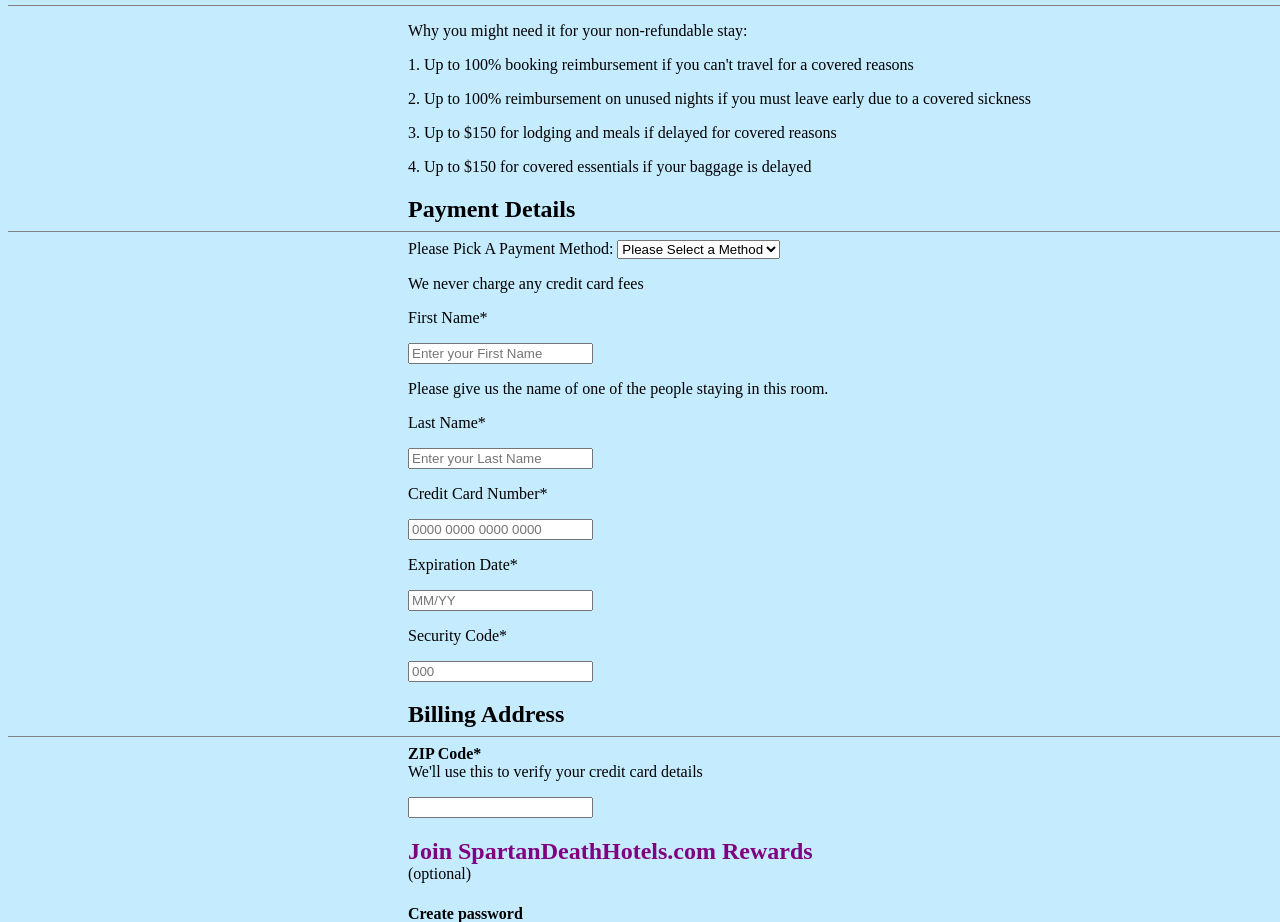
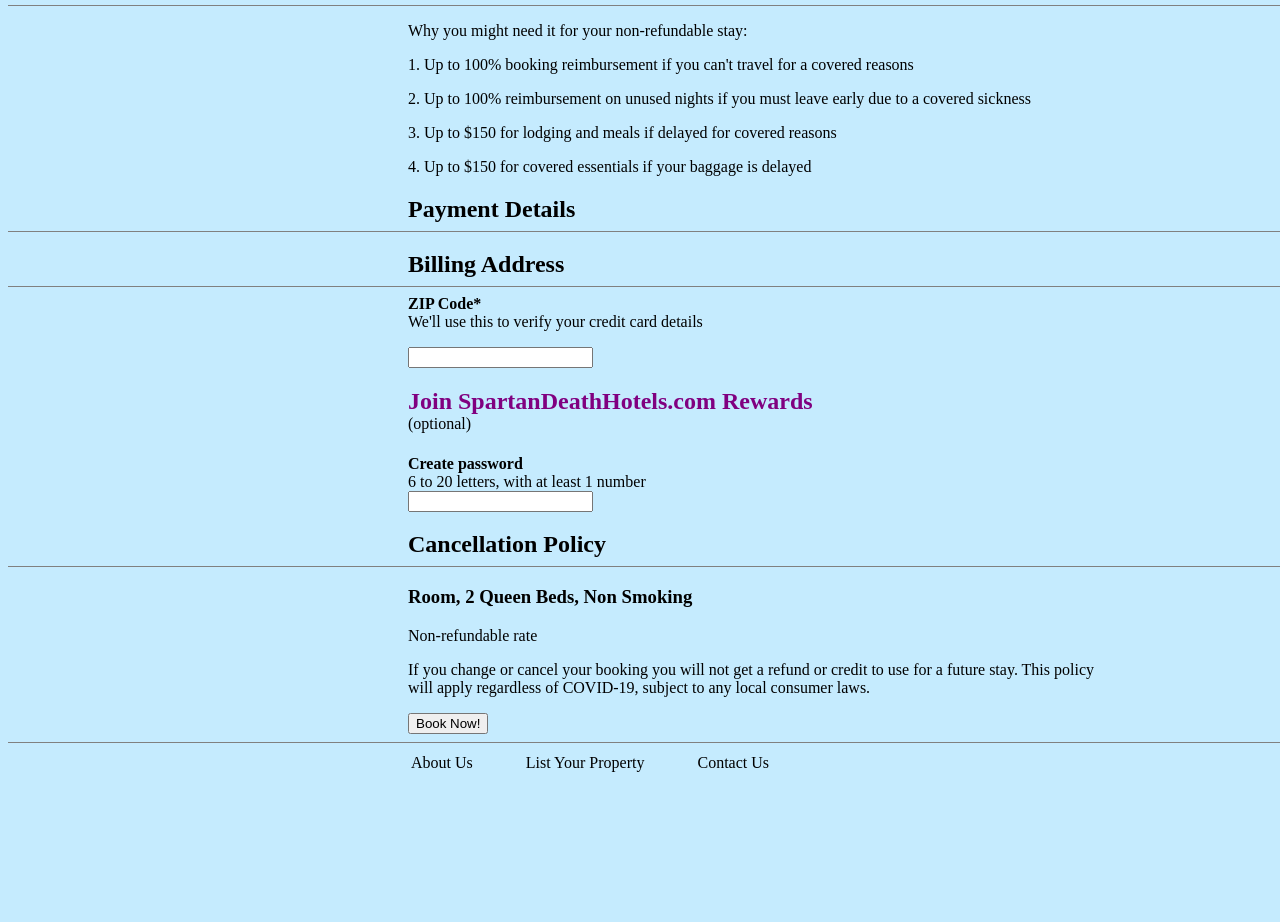
Before and after one commit to brendanrequierme/CMPE165, a PHP site: page /cmpe165/payment.php in a window 1280 px wide. Shown: the part 911-1833 px from the top of the page. After the commit the page ends 1683 px from the top, so only its background shows below. Run offline with PHP 8.4, Linux system fonts and the light colour scheme; some libraries are stand-ins or nearby versions.

Commit message:
Add files via upload

```diff
--- a/aboutpage.php
+++ b/aboutpage.php
@@ -5,6 +5,8 @@
 <!DOCTYPE html>
 
     <head>
+        <meta charset="utf-8">
+        <meta name="viewport" content="width=device-width, initial-scale=1">
         <title>About Us Page</title>
     </head>
 
--- a/contactpage.php
+++ b/contactpage.php
@@ -5,6 +5,8 @@
 <!DOCTYPE html>
 
     <head>
+        <meta charset="utf-8">
+        <meta name="viewport" content="width=device-width, initial-scale=1">
         <title>Contact Page</title>
     </head>
 
--- a/payment.php
+++ b/payment.php
@@ -5,6 +5,8 @@
 <!DOCTYPE html>
 
     <head>
+        <meta charset="utf-8">
+        <meta name="viewport" content="width=device-width, initial-scale=1">
         <title>Payment Page</title>
     </head>
 
@@ -63,30 +65,59 @@
         <!-- This div is for the payment picker part of the page -->
         <div>
             <h2 class = "noBotMargin">Payment Details</h2>
+
             <hr class = "lineHeight" class = "noTopMargin" color = "gray">
-            <label for = "payment">Please Pick A Payment Method:</label>
-
-            <select name = "payment" id = "payment">
-            <option value = "" disable selected>Please Select a Method</option>
-            <option value = "Card">Credit / Debit Card</option>
-            <option value = "Google Pay">Google Pay</option>
-            <option value = "PayPal">PayPal</option>
-            <option value = "Gift Card">Gift Card</option>
-            </select>
-
-            <p>We never charge any credit card fees</p>
+        <!--
             <p>First Name*</p>
             <input type = "text" name = "fname" placeholder = "Enter your First Name">
             <p>Please give us the name of one of the people staying in this room.</p>
             <p>Last Name*</p>
             <input type = "text" name = "lname" placeholder = "Enter your Last Name">
-            <p>Credit Card Number*</p>
-            <input type = "text" name = "cardnum" placeholder = "0000 0000 0000 0000">
-            <p>Expiration Date*</p>
-            <input type = "text" name = "expiration" placeholder = "MM/YY">
-            <p>Security Code*</p>
-            <input type = "text" name = "seccode" placeholder = "000">
         </div>
+        -->
+        <div id="smart-button-container">
+        <div id="paypal-button-container"></div>
+        </div>
+        </div>
+        <script src="https://www.paypal.com/sdk/js?client-id=sb&enable-funding=venmo&currency=USD" data-sdk-integration-source="button-factory"></script>
+        <script>
+            function initPayPalButton() {
+            paypal.Buttons({
+            style: {
+            shape: 'pill',
+            color: 'blue',
+            layout: 'vertical',
+            label: 'pay',
+        },
+
+        createOrder: function(data, actions) {
+          return actions.order.create({
+            purchase_units: [{"amount":{"currency_code":"USD","value":1}}]
+          });
+        },
+
+        onApprove: function(data, actions) {
+          return actions.order.capture().then(function(orderData) {
+
+            // Full available details
+            console.log('Capture result', orderData, JSON.stringify(orderData, null, 2));
+
+            // Show a success message within this page, e.g.
+            const element = document.getElementById('paypal-button-container');
+            element.innerHTML = '';
+            element.innerHTML = '<h3>Thank you for your payment!</h3>';
+
+            // Or go to another URL:  actions.redirect('thank_you.html');
+
+          });
+        },
+                onError: function(err) {
+                console.log(err);
+                }
+            }).render('#paypal-button-container');
+            }
+            initPayPalButton();
+        </script>
 
         <!-- This div is for the payment information part of the page -->
         <div>
```
